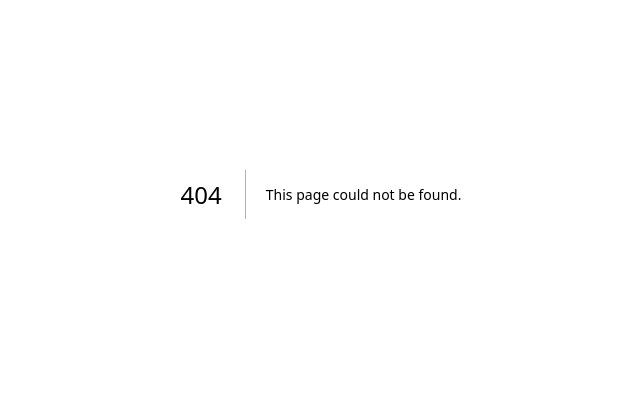
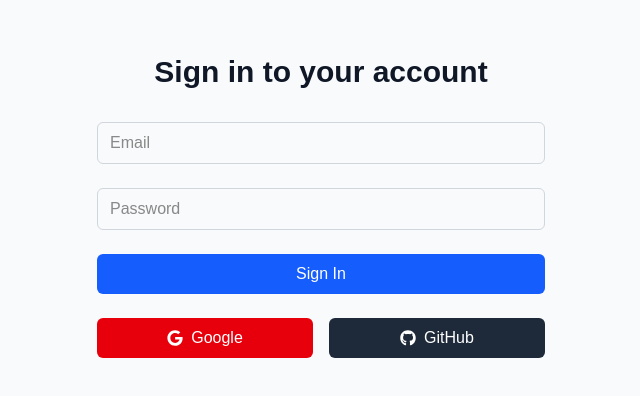
Before and after one commit to cy-rus404/ecommerce-dashboard, a Next.js app: page /login in a window 1280 px wide. Before the commit this address had no page. Shown: the part 206-602 px from the top of the page, without its empty margins (319-959 px from the left). Built offline with nearby package versions, Linux system fonts and the light colour scheme; no server answers.

Commit message:
initial commit

```diff
--- /dev/null
+++ b/src/app/login/page.tsx
@@ -0,0 +1,105 @@
+"use client";
+import { useState } from "react";
+import { createClient } from "@supabase/supabase-js";
+import { FaGoogle, FaGithub } from "react-icons/fa";
+
+const supabase = createClient(
+    process.env.NEXT_PUBLIC_SUPABASE_URL!,
+    process.env.NEXT_PUBLIC_SUPABASE_ANON_KEY!
+);
+
+export default function LoginPage() {
+    const [email, setEmail] = useState("");
+    const [password, setPassword] = useState("");
+    const [loading, setLoading] = useState(false);
+    const [error, setError] = useState<string | null>(null);
+
+     //Handle OAuth login
+    const handleEmailLogin = async (e: React.FormEvent) => {
+        e.preventDefault();
+        setLoading(true);
+        setError(null);
+        const { error } = await supabase.auth.signInWithPassword({ email, password });
+        if (error) setError(error.message);
+        setLoading(false);
+    };
+
+    //Handle Signup
+    const handleSignup = async (e: React.FormEvent) => {
+        e.preventDefault();
+        setLoading(true);
+        setError(null);
+
+        const { error } = await supabase.auth.signUp({ email, password });
+        if (error) setError(error.message);
+        setLoading(false);
+    };
+
+    //Social Login
+    const handleSocialLogin = async (provider: 'google' | 'github') => {
+        const {error} = await supabase.auth.signInWithOAuth({provider});
+        if (error) setError(error.message);
+    };
+
+    return (
+        <div className="min-h-screen flex items-center justify-center bg-gray-50">
+            <div className="max-w-md w-full space-y-8">
+                <div>
+                    <h2 className="mt-6 text-center text-3xl font-extrabold text-gray-900">
+                        Sign in to your account
+                    </h2>
+                </div>
+                <form className="mt-8 space-y-6" onSubmit={handleEmailLogin}>
+                    {error && (
+                        <div className="text-red-600 text-sm text-center">{error}</div>
+                    )}
+                    <div>
+                        <input
+                            type="email"
+                            value={email}
+                            onChange={(e) => setEmail(e.target.value)}
+                            placeholder="Email"
+                            className="w-full px-3 py-2 border border-gray-300 rounded-md"
+                            required
+                        />
+                    </div>
+                    <div>
+                        <input
+                            type="password"
+                            value={password}
+                            onChange={(e) => setPassword(e.target.value)}
+                            placeholder="Password"
+                            className="w-full px-3 py-2 border border-gray-300 rounded-md"
+                            required
+                        />
+                    </div>
+                    <div>
+                        <button
+                            type="submit"
+                            disabled={loading}
+                            className="w-full py-2 px-4 bg-blue-600 text-white rounded-md hover:bg-blue-700 disabled:opacity-50"
+                        >
+                            {loading ? 'Signing in...' : 'Sign In'}
+                        </button>
+                    </div>
+                    <div className="flex space-x-4">
+                        <button
+                            type="button"
+                            onClick={() => handleSocialLogin('google')}
+                            className="flex-1 py-2 px-4 bg-red-600 text-white rounded-md hover:bg-red-700 flex items-center justify-center"
+                        >
+                            <FaGoogle className="mr-2" /> Google
+                        </button>
+                        <button
+                            type="button"
+                            onClick={() => handleSocialLogin('github')}
+                            className="flex-1 py-2 px-4 bg-gray-800 text-white rounded-md hover:bg-gray-900 flex items-center justify-center"
+                        >
+                            <FaGithub className="mr-2" /> GitHub
+                        </button>
+                    </div>
+                </form>
+            </div>
+        </div>
+    );
+}
--- a/src/app/page.tsx
+++ b/src/app/page.tsx
@@ -1,103 +1,5 @@
-import Image from "next/image";
+import LoginPage from "./login/page";
 
 export default function Home() {
-  return (
-    <div className="font-sans grid grid-rows-[20px_1fr_20px] items-center justify-items-center min-h-screen p-8 pb-20 gap-16 sm:p-20">
-      <main className="flex flex-col gap-[32px] row-start-2 items-center sm:items-start">
-        <Image
-          className="dark:invert"
-          src="/next.svg"
-          alt="Next.js logo"
-          width={180}
-          height={38}
-          priority
-        />
-        <ol className="font-mono list-inside list-decimal text-sm/6 text-center sm:text-left">
-          <li className="mb-2 tracking-[-.01em]">
-            Get started by editing{" "}
-            <code className="bg-black/[.05] dark:bg-white/[.06] font-mono font-semibold px-1 py-0.5 rounded">
-              src/app/page.tsx
-            </code>
-            .
-          </li>
-          <li className="tracking-[-.01em]">
-            Save and see your changes instantly.
-          </li>
-        </ol>
-
-        <div className="flex gap-4 items-center flex-col sm:flex-row">
-          <a
-            className="rounded-full border border-solid border-transparent transition-colors flex items-center justify-center bg-foreground text-background gap-2 hover:bg-[#383838] dark:hover:bg-[#ccc] font-medium text-sm sm:text-base h-10 sm:h-12 px-4 sm:px-5 sm:w-auto"
-            href="https://vercel.com/new?utm_source=create-next-app&utm_medium=appdir-template-tw&utm_campaign=create-next-app"
-            target="_blank"
-            rel="noopener noreferrer"
-          >
-            <Image
-              className="dark:invert"
-              src="/vercel.svg"
-              alt="Vercel logomark"
-              width={20}
-              height={20}
-            />
-            Deploy now
-          </a>
-          <a
-            className="rounded-full border border-solid border-black/[.08] dark:border-white/[.145] transition-colors flex items-center justify-center hover:bg-[#f2f2f2] dark:hover:bg-[#1a1a1a] hover:border-transparent font-medium text-sm sm:text-base h-10 sm:h-12 px-4 sm:px-5 w-full sm:w-auto md:w-[158px]"
-            href="https://nextjs.org/docs?utm_source=create-next-app&utm_medium=appdir-template-tw&utm_campaign=create-next-app"
-            target="_blank"
-            rel="noopener noreferrer"
-          >
-            Read our docs
-          </a>
-        </div>
-      </main>
-      <footer className="row-start-3 flex gap-[24px] flex-wrap items-center justify-center">
-        <a
-          className="flex items-center gap-2 hover:underline hover:underline-offset-4"
-          href="https://nextjs.org/learn?utm_source=create-next-app&utm_medium=appdir-template-tw&utm_campaign=create-next-app"
-          target="_blank"
-          rel="noopener noreferrer"
-        >
-          <Image
-            aria-hidden
-            src="/file.svg"
-            alt="File icon"
-            width={16}
-            height={16}
-          />
-          Learn
-        </a>
-        <a
-          className="flex items-center gap-2 hover:underline hover:underline-offset-4"
-          href="https://vercel.com/templates?framework=next.js&utm_source=create-next-app&utm_medium=appdir-template-tw&utm_campaign=create-next-app"
-          target="_blank"
-          rel="noopener noreferrer"
-        >
-          <Image
-            aria-hidden
-            src="/window.svg"
-            alt="Window icon"
-            width={16}
-            height={16}
-          />
-          Examples
-        </a>
-        <a
-          className="flex items-center gap-2 hover:underline hover:underline-offset-4"
-          href="https://nextjs.org?utm_source=create-next-app&utm_medium=appdir-template-tw&utm_campaign=create-next-app"
-          target="_blank"
-          rel="noopener noreferrer"
-        >
-          <Image
-            aria-hidden
-            src="/globe.svg"
-            alt="Globe icon"
-            width={16}
-            height={16}
-          />
-          Go to nextjs.org →
-        </a>
-      </footer>
-    </div>
-  );
+  return <LoginPage />;
 }
```
Also changed, not shown: package.json (+6 -4 lines), 1 other file (tests, documents, lock files or other folders).
